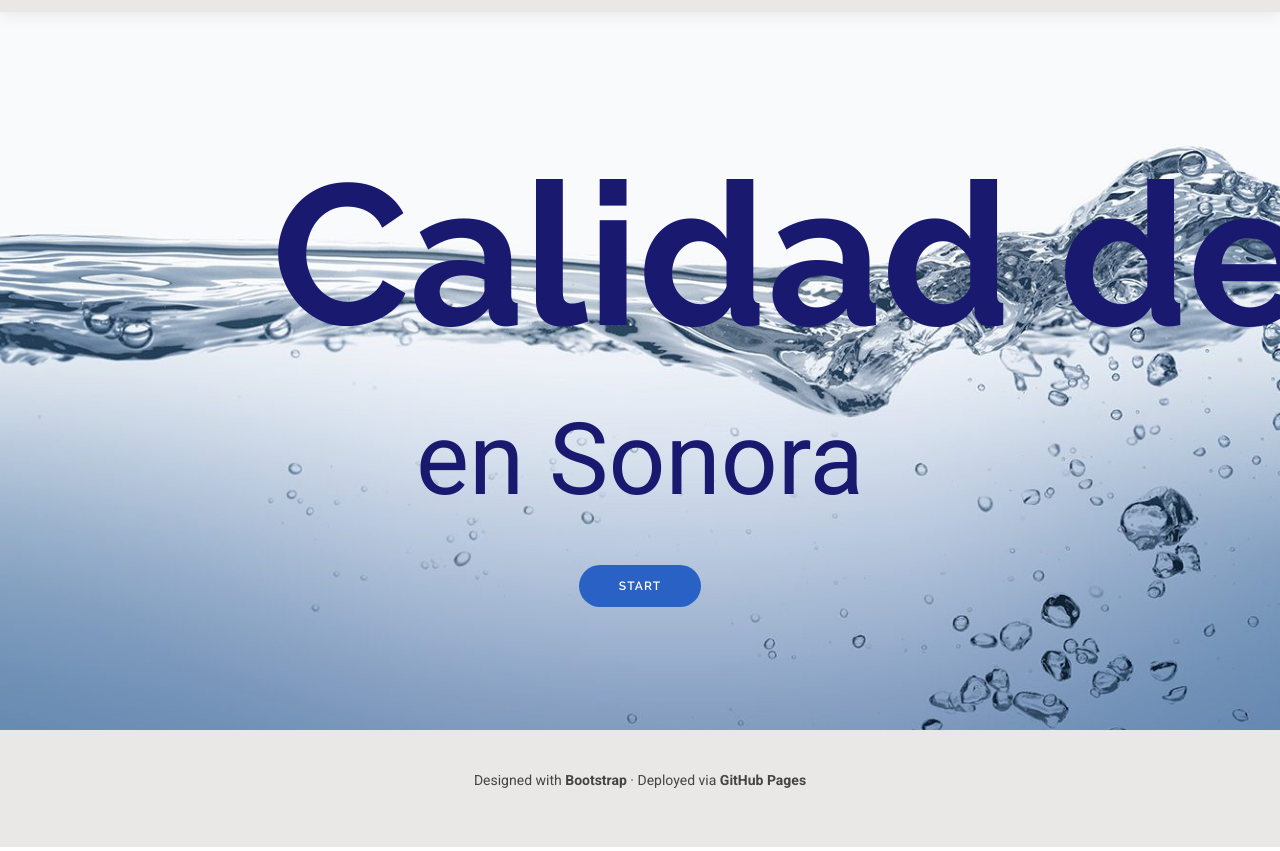
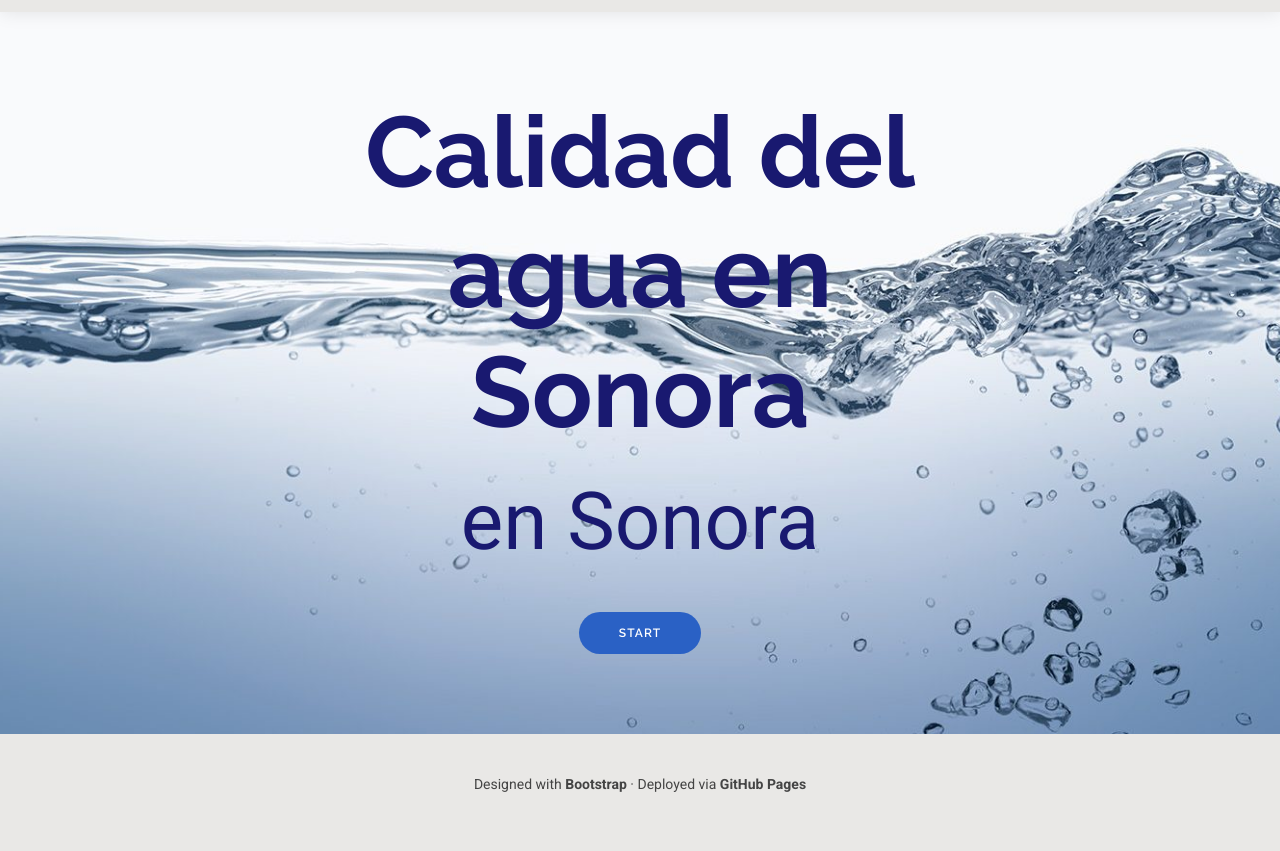
Before and after one commit to DanielaPalvarez/calidad_agua.github.io, a plain HTML site: page index.html in a window 1280 px wide. Shown: the part 71-922 px from the top of the page. Drawn offline with Linux system fonts and the light colour scheme.

Commit message:
Tamaño titulo

```diff
--- a/index.html
+++ b/index.html
@@ -68,9 +68,9 @@
       <div class="container text-center" data-aos="zoom-out" data-aos-delay="100">
         <div class="row justify-content-center">
           <div class="col-lg-8">
-            <h2 style="font-size: 200px; color: #191970;white-space: nowrap;">Calidad del agua en Sonora</h2>
+            <h2 style="font-size: 100px; color: #191970;">Calidad del agua en Sonora</h2>
 
-            <p style="font-size: 100px; color: #191970;">en Sonora</p>
+            <p style="font-size: 80px; color: #191970;">en Sonora</p>
             <a href="about.html" class="btn-get-started">Start</a>
           </div>
         </div>
```
